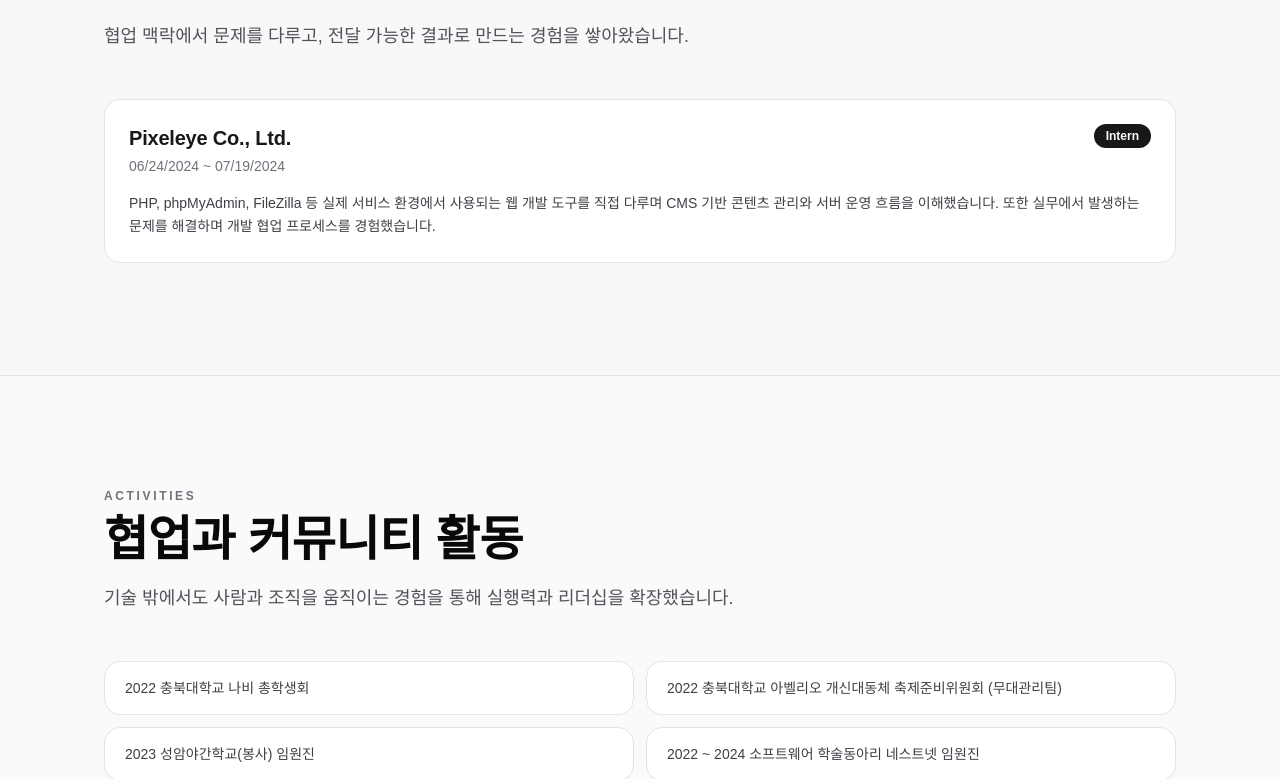
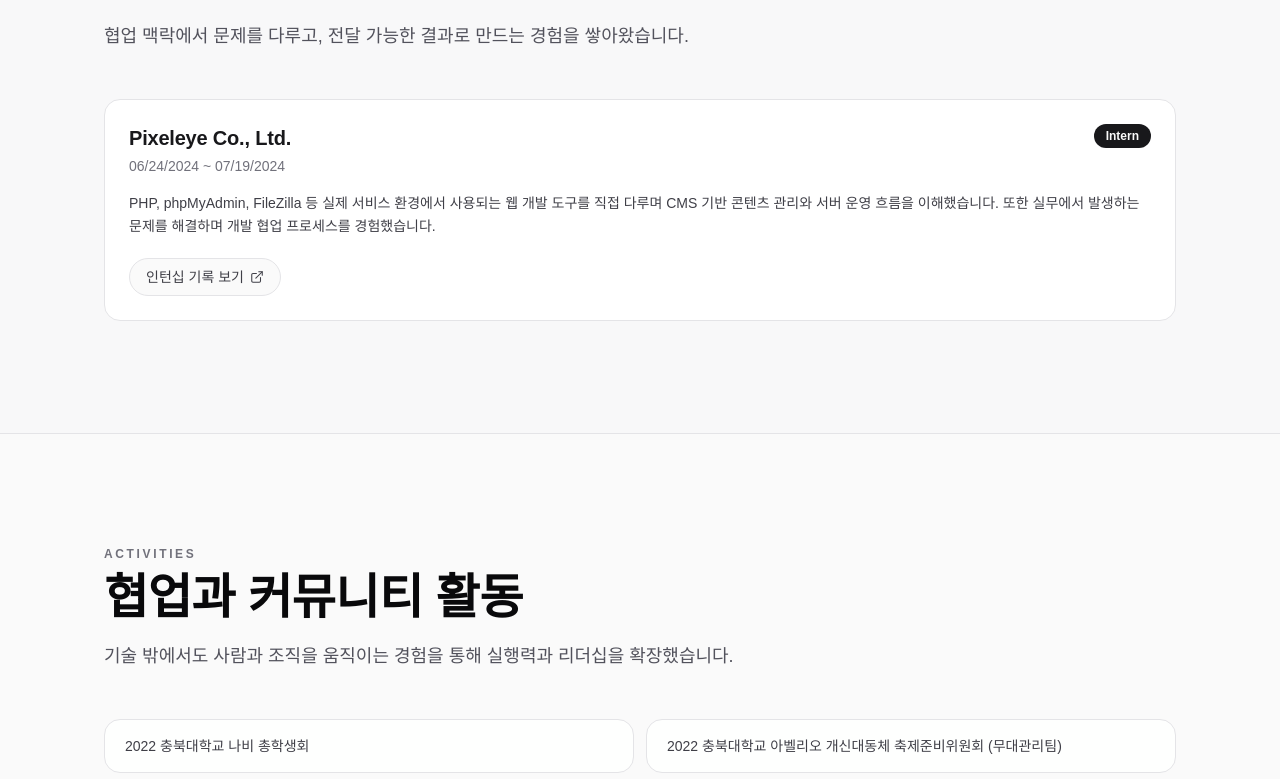
Before and after one commit to mk-isos/markus-portfolio, a Next.js app: page / in a window 1280 px wide. Shown: the part 4012-4791 px from the top of the page. Built offline with nearby package versions, Linux system fonts and the light colour scheme.

Commit message:
260615 feat(experience): add external evidence link

```diff
--- /dev/null
+++ b/src/components/common/evidence-link-button.tsx
@@ -0,0 +1,38 @@
+type EvidenceLinkButtonProps = {
+  href?: string;
+  label: string;
+  className?: string;
+};
+
+export function EvidenceLinkButton({
+  href,
+  label,
+  className = "",
+}: EvidenceLinkButtonProps) {
+  if (!href) return null;
+
+  return (
+    <a
+      href={href}
+      target="_blank"
+      rel="noopener noreferrer"
+      className={`inline-flex items-center gap-1.5 rounded-full border border-zinc-200 bg-zinc-50 px-4 py-2 text-sm font-medium text-zinc-700 transition hover:border-zinc-400 hover:bg-white hover:text-zinc-950 dark:border-zinc-700 dark:bg-zinc-950/70 dark:text-zinc-300 dark:hover:border-zinc-500 dark:hover:bg-zinc-950 dark:hover:text-zinc-100 ${className}`}
+    >
+      {label}
+      <svg
+        aria-hidden="true"
+        viewBox="0 0 24 24"
+        fill="none"
+        stroke="currentColor"
+        strokeWidth="1.8"
+        strokeLinecap="round"
+        strokeLinejoin="round"
+        className="h-3.5 w-3.5"
+      >
+        <path d="M15 3h6v6" />
+        <path d="M10 14 21 3" />
+        <path d="M18 13v6a2 2 0 0 1-2 2H5a2 2 0 0 1-2-2V8a2 2 0 0 1 2-2h6" />
+      </svg>
+    </a>
+  );
+}
--- a/src/components/portfolio/portfolio-page.tsx
+++ b/src/components/portfolio/portfolio-page.tsx
@@ -35,6 +35,7 @@ import {
   type LocalizedText,
   type NavigationId,
 } from "@/data/portfolio";
+import { EvidenceLinkButton } from "@/components/common/evidence-link-button";
 import { useSitePreferences } from "@/components/portfolio/site-preferences-context";
 
 const OBSERVED_SECTION_IDS: NavigationId[] = [
@@ -829,6 +830,14 @@ export function PortfolioPage() {
                   <p className="mt-4 text-sm leading-relaxed text-zinc-700 dark:text-zinc-300">
                     {t(item.description)}
                   </p>
+                  {item.evidence ? (
+                    <div className="mt-5">
+                      <EvidenceLinkButton
+                        href={item.evidence.href}
+                        label={t(item.evidence.label)}
+                      />
+                    </div>
+                  ) : null}
                 </article>
               ))}
             </div>
--- a/src/data/portfolio.ts
+++ b/src/data/portfolio.ts
@@ -591,6 +591,10 @@ export const experiences = [
       "PHP, phpMyAdmin, FileZilla 등 실제 서비스 환경에서 사용되는 웹 개발 도구를 직접 다루며 CMS 기반 콘텐츠 관리와 서버 운영 흐름을 이해했습니다. 또한 실무에서 발생하는 문제를 해결하며 개발 협업 프로세스를 경험했습니다.",
       "I worked directly with production web tools such as PHP, phpMyAdmin, and FileZilla, gaining hands-on understanding of CMS-based content management and server operation workflows. I also experienced real development collaboration by solving practical issues in a working environment.",
     ),
+    evidence: {
+      href: "https://mkisos.tistory.com/category/%EC%BD%94%EB%94%A9%20%EB%8F%84%EA%B5%AC/%EC%9D%B8%ED%84%B4%EC%8B%AD",
+      label: text("인턴십 기록 보기", "Experience Log"),
+    },
   },
 ];
 
```
